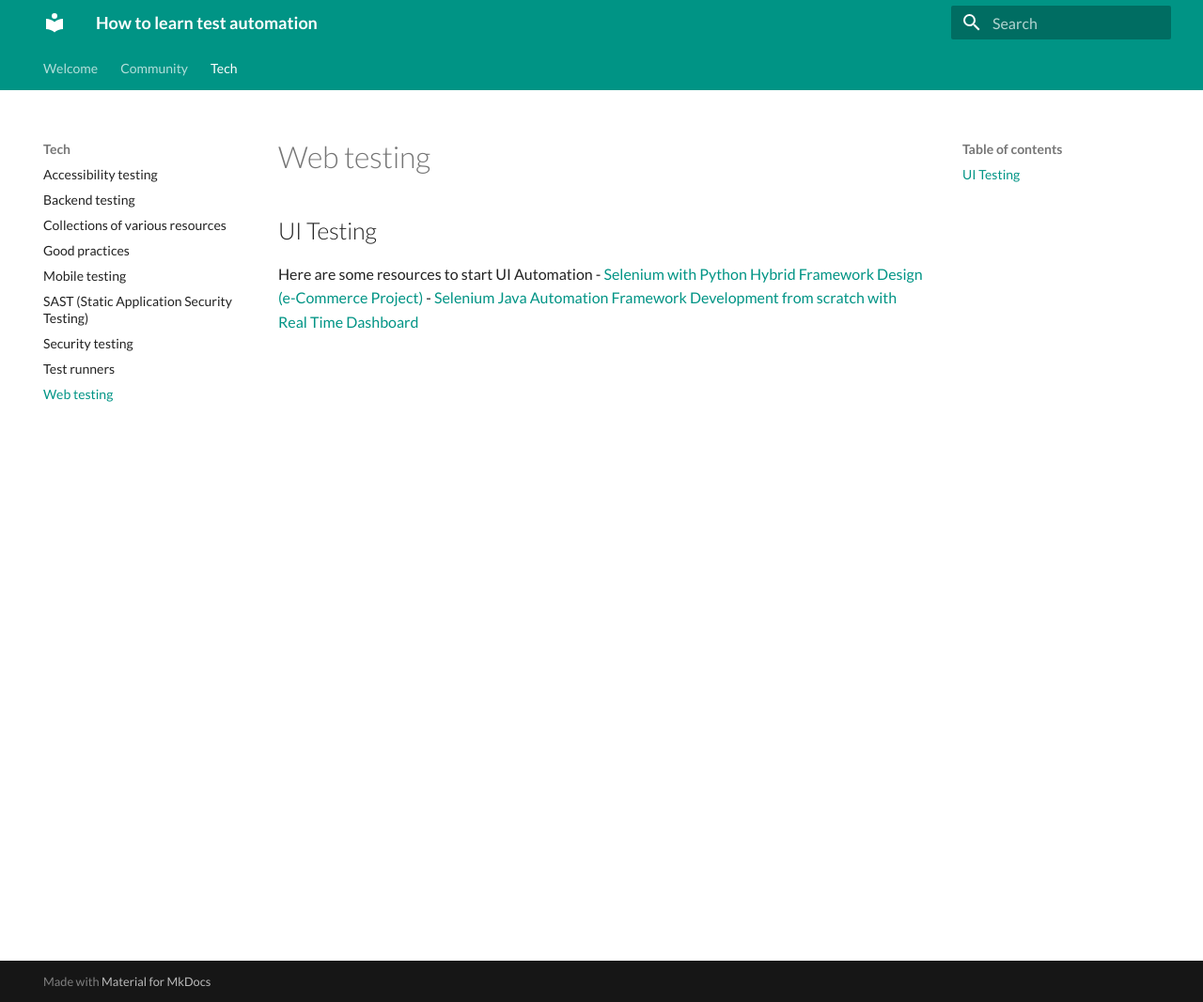
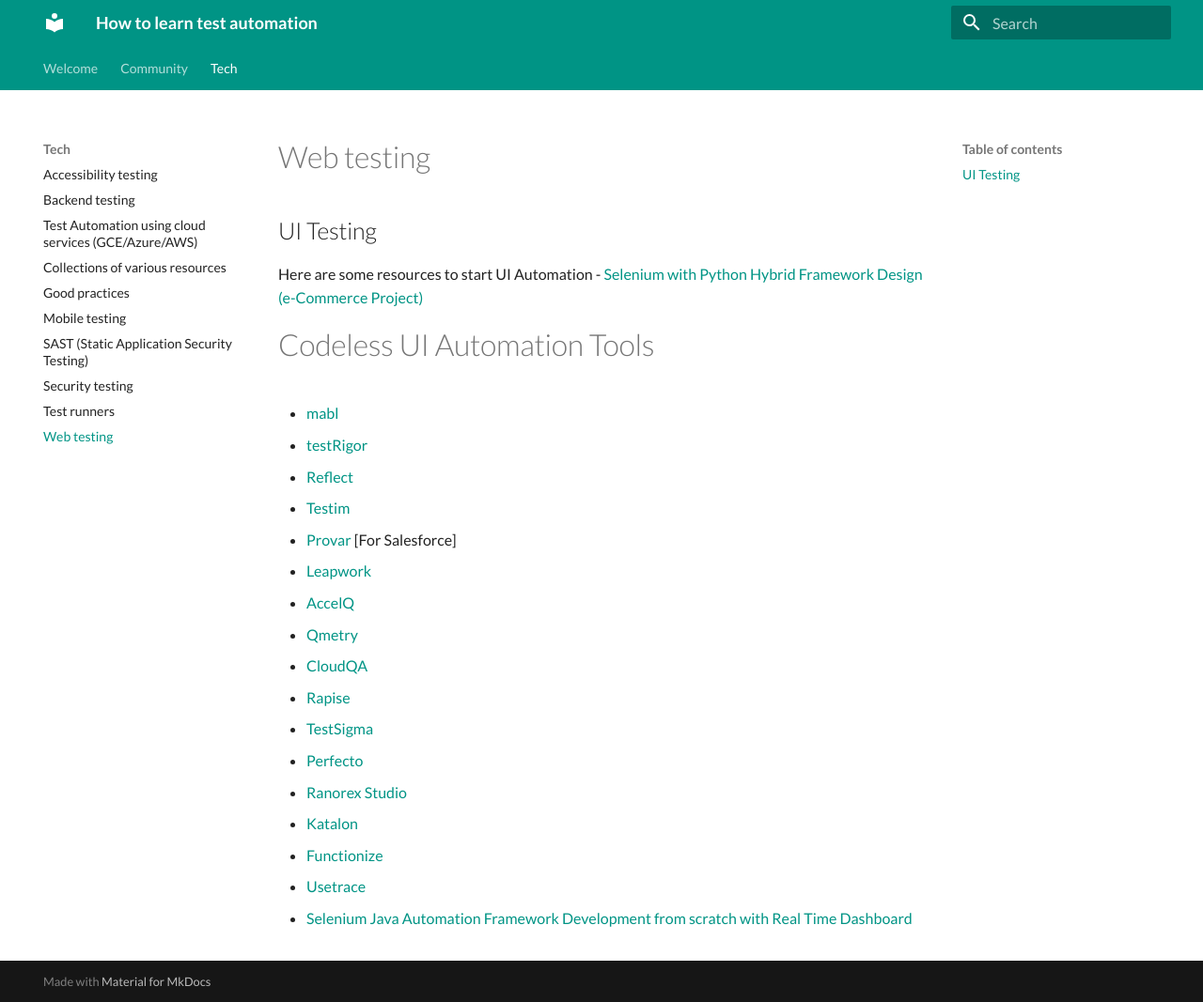
Before and after one commit to automationhacks/how-to-learn-test-automation, an MkDocs documentation site: the page built from docs/tech/web.md, in a window 1280 px wide and 1067 px high. Shown: the whole window at 94% size. Built offline with MkDocs 1.6.1 and Material for MkDocs 9.7.7, drawn with Linux system fonts in a browser that asks for light colours.

Commit message:
Codeless tools (#17)
* Youtube channels and SAST

* Collections of resources related to various topics at one place.

* Collections of resources related to various topics at one place.

```diff
--- a/docs/tech/web.md
+++ b/docs/tech/web.md
@@ -4,4 +4,26 @@
 
 Here are some resources to start UI Automation
 - [Selenium with Python Hybrid Framework Design (e-Commerce Project)](https://www.youtube.com/playlist?list=PLUDwpEzHYYLt2RzOb-_eafLAP0VSoyJhf)
+
+
+
+# Codeless UI Automation Tools
+
+- [mabl](https://www.mabl.com/)
+- [testRigor](https://testrigor.com/)
+- [Reflect](https://reflect.run/)
+- [Testim](https://www.testim.io/)
+- [Provar](https://www.provartesting.com/) [For Salesforce]
+- [Leapwork](https://www.leapwork.com/)
+- [AccelQ](https://www.accelq.com/)
+- [Qmetry](https://www.qmetry.com/)
+- [CloudQA](https://cloudqa.io/)
+- [Rapise](https://www.inflectra.com/Rapise/)
+- [TestSigma](https://testsigma.com/)
+- [Perfecto](https://www.perfecto.io/products/scriptless)
+- [Ranorex Studio](https://www.ranorex.com/)
+- [Katalon](https://www.katalon.com/)
+- [Functionize](https://www.functionize.com/)
+- [Usetrace](https://usetrace.com/)
+
 - [Selenium Java Automation Framework Development from scratch with Real Time Dashboard](https://www.youtube.com/watch?v=ipWx2sIcIeI&list=PL9ok7C7Yn9A_JZFMrhrgEwfqQGiuyvSkB)
```
Also changed, not shown: docs/community/articles.md (added, +6 -0 lines), docs/tech/cloud.md (added, +6 -0 lines), docs/tech/mobile.md (+3 -0 lines).
